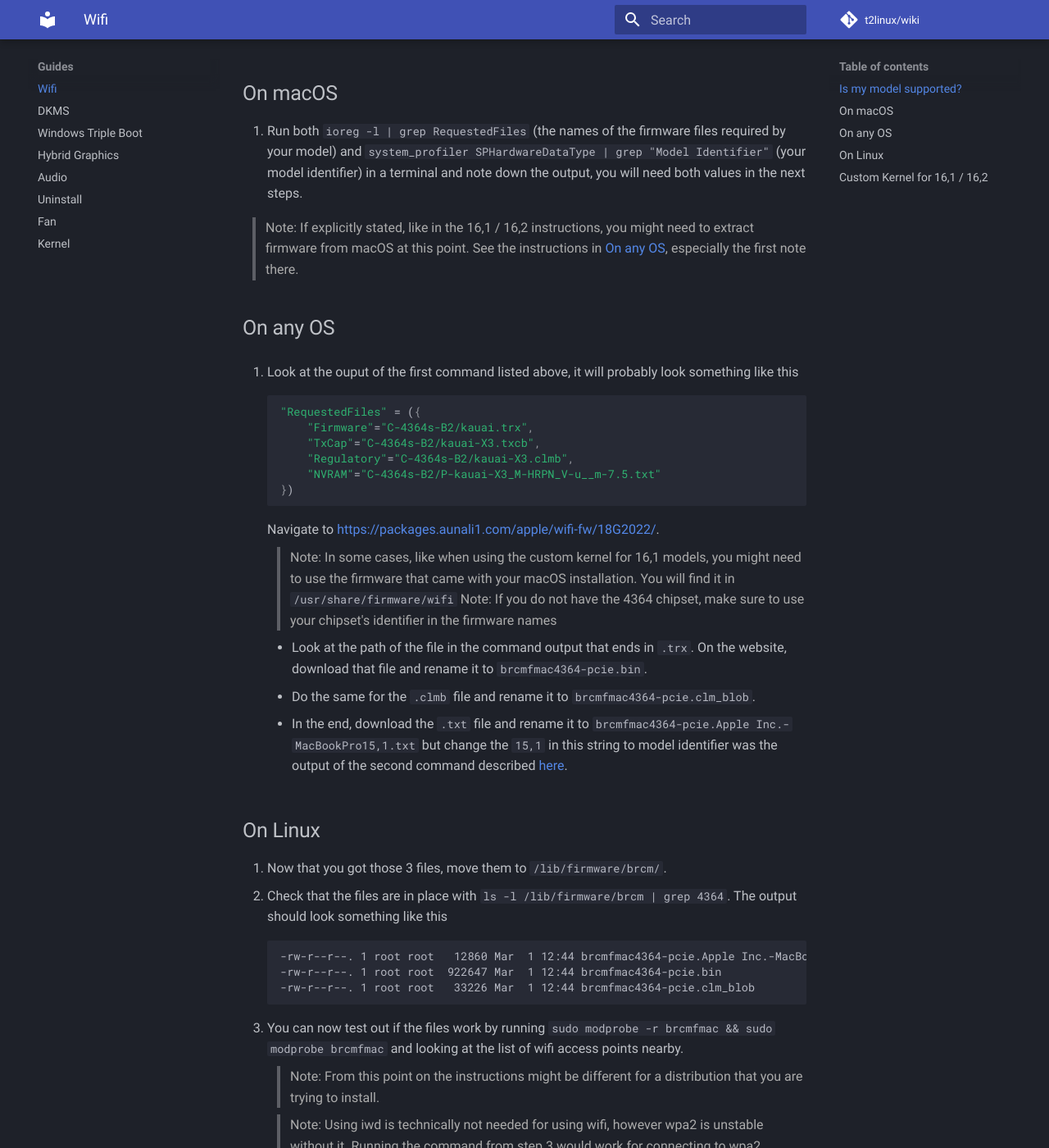
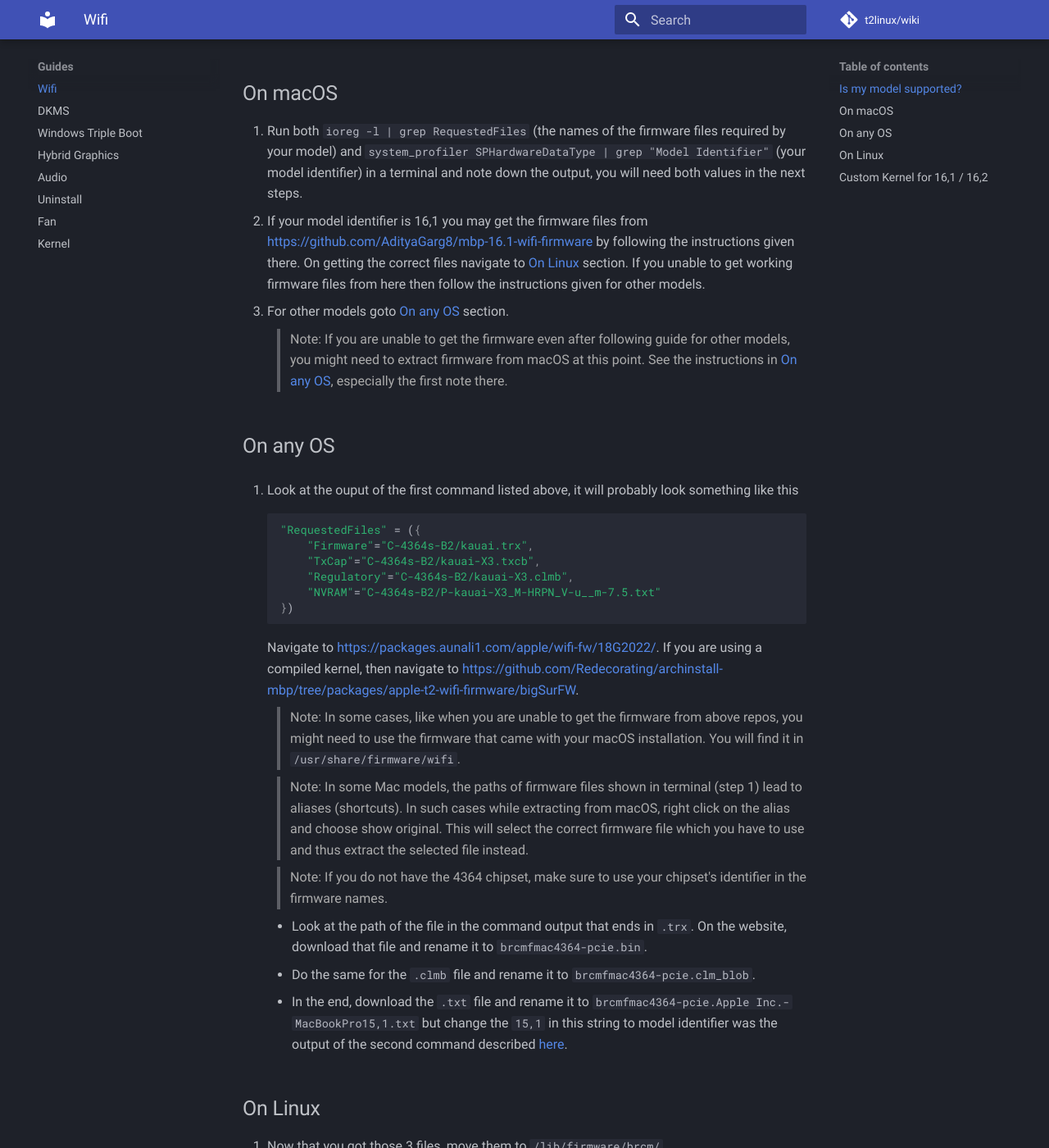
Before and after one commit to t2linux/wiki, an MkDocs documentation site: the page built from docs/guides/wifi.md, in a window 1280 px wide and 1400 px high, scrolled down 703 px. Shown: the whole window at 82% size. Built offline with MkDocs 1.6.1 and Material for MkDocs 9.7.7, drawn with Linux system fonts in a browser that asks for light colours; comment, search, counter and statistics services are not loaded; some of the changed text lies outside the part shown.

Commit message:
Update wifi.md

````diff
--- a/docs/guides/wifi.md
+++ b/docs/guides/wifi.md
@@ -19,8 +19,9 @@ You can get your model using `system_profiler SPHardwareDataType | grep "Model I
 ## On macOS
 
 1. Run both `ioreg -l | grep RequestedFiles` (the names of the firmware files required by your model) and `system_profiler SPHardwareDataType | grep "Model Identifier"` (your model identifier) in a terminal and note down the output, you will need both values in the next steps.
-
-> Note: If explicitly stated, like in the 16,1 / 16,2 instructions, you might need to extract firmware from macOS at this point. See the instructions in [On any OS](https://wiki.t2linux.org/guides/wifi/#on-any-os), especially the first note there.
+2. If your model identifier is 16,1 you may get the firmware files from [https://github.com/AdityaGarg8/mbp-16.1-wifi-firmware](https://github.com/AdityaGarg8/mbp-16.1-wifi-firmware) by following the instructions given there. On getting the correct files navigate to [On Linux](https://wiki.t2linux.org/guides/wifi/#on-linux) section. If you unable to get working firmware files from here then follow the instructions given for other models.
+3. For other models goto [On any OS](https://wiki.t2linux.org/guides/wifi/#on-any-os) section.
+> Note: If you are unable to get the firmware even after following guide for other models, you might need to extract firmware from macOS at this point. See the instructions in [On any OS](https://wiki.t2linux.org/guides/wifi/#on-any-os), especially the first note there.
 
 ## On any OS
 
@@ -35,10 +36,13 @@ You can get your model using `system_profiler SPHardwareDataType | grep "Model I
     })
     ```
 
-    Navigate to [https://packages.aunali1.com/apple/wifi-fw/18G2022/](https://packages.aunali1.com/apple/wifi-fw/18G2022/).
+    Navigate to [https://packages.aunali1.com/apple/wifi-fw/18G2022/](https://packages.aunali1.com/apple/wifi-fw/18G2022/). If you are using a compiled kernel, then navigate to [https://github.com/Redecorating/archinstall-mbp/tree/packages/apple-t2-wifi-firmware/bigSurFW](https://github.com/Redecorating/archinstall-mbp/tree/packages/apple-t2-wifi-firmware/bigSurFW).
 
-    > Note: In some cases, like when using the custom kernel for 16,1 models, you might need to use the firmware that came with your macOS installation. You will find it in `/usr/share/firmware/wifi`
-    > Note: If you do not have the 4364 chipset, make sure to use your chipset's identifier in the firmware names
+    > Note: In some cases, like when you are unable to get the firmware from above repos, you might need to use the firmware that came with your macOS installation. You will find it in `/usr/share/firmware/wifi`.
+
+    > Note: In some Mac models, the paths of firmware files shown in terminal (step 1) lead to aliases (shortcuts). In such cases while extracting from macOS, right click on the alias and choose show original. This will select the correct firmware file which you have to use and thus extract the selected file instead.
+
+    > Note: If you do not have the 4364 chipset, make sure to use your chipset's identifier in the firmware names.
 
     - Look at the path of the file in the command output that ends in `.trx`. On the website, download that file and rename it to `brcmfmac4364-pcie.bin`.
     - Do the same for the `.clmb` file and rename it to `brcmfmac4364-pcie.clm_blob`.
@@ -47,7 +51,7 @@ You can get your model using `system_profiler SPHardwareDataType | grep "Model I
 ## On Linux
 
 1. Now that you got those 3 files, move them to `/lib/firmware/brcm/`.
-2. Check that the files are in place with `ls -l /lib/firmware/brcm | grep 4364`. The output should look something like this
+2. Check that the files are in place with `ls -l /lib/firmware/brcm | grep 4364`. Replace 4364 with you chipset's identifier. The output should look something like this
 
     ```plain
     -rw-r--r--. 1 root root   12860 Mar  1 12:44 brcmfmac4364-pcie.Apple Inc.-MacBookPro15,1.txt
@@ -59,8 +63,8 @@ You can get your model using `system_profiler SPHardwareDataType | grep "Model I
 
     > Note: From this point on the instructions might be different for a distribution that you are trying to install.
 
-    > Note: Using iwd is technically not needed for using wifi, however wpa2 is unstable without it.
-    Running the command from step 3 would work for connecting to wpa2 networks as well but it would have to be
+    > Note: Using iwd is technically not needed for using wifi, however WPA2 is unstable without it.
+    Running the command from step 3 would work for connecting to WPA2 networks as well but it would have to be
     run every time before connecting to a network.
 
 4. You can optionally check the logs to confirm correct loading of the firmware using `sudo journalctl -k --grep=brcmfmac`, the output shoud look similar to this
@@ -84,7 +88,7 @@ You can get your model using `system_profiler SPHardwareDataType | grep "Model I
     wifi.backend=iwd
     ```
 
-7. Set iwd to run on boot with the following commands (assuming that you are using systemd)
+7. Set iwd to run on boot with the following commands (assuming that you are using systemd).
 
     ```sh
     sudo systemctl enable iwd
@@ -92,7 +96,7 @@ You can get your model using `system_profiler SPHardwareDataType | grep "Model I
     sudo systemctl restart NetworkManager
     ```
 
-If you wifi disconnects or has issues otherwise its advised to restart iwd: `sudo systemctl restart iwd`
+If you wifi disconnects or has issues otherwise its advised to restart iwd: `sudo systemctl restart iwd`.
 
 ## Custom Kernel for 16,1 / 16,2
 
@@ -102,8 +106,8 @@ MacBook Pro 16,1 and 16,2. This is achived through a patchset for a custom kerne
 Follow the [kernel compiling guide](https://wiki.t2linux.org/guides/kernel/#compile). Make
 sure to use [https://github.com/jamlam/mbp-16.1-linux-wifi](https://github.com/jamlam/mbp-16.1-linux-wifi)
 instead of [https://github.com/aunali1/linux-mbp-arch](https://github.com/aunali1/linux-mbp-arch) as the patchset repository however. If you don't want to compile the kernel yourself (it takes a few hours to
-compile), there are precompiled kernels for [ubuntu/debian](https://github.com/Redecorating/mbp-ubuntu-kernel/releases)
-and [arch based distros](https://github.com/Redecorating/mbp-16.1-linux-wifi/releases). mbp-fedora and
+compile), there are precompiled kernels for [Ubuntu/Debian](https://github.com/Redecorating/mbp-ubuntu-kernel/releases)
+and [Arch based distros](https://github.com/Redecorating/mbp-16.1-linux-wifi/releases). mbp-fedora and
 mbp-nixos currently use this patch.
 
 Once you have verified that you booted into the correct kernel, follow the [Wifi Guide](https://wiki.t2linux.org/guides/wifi/) but
````
